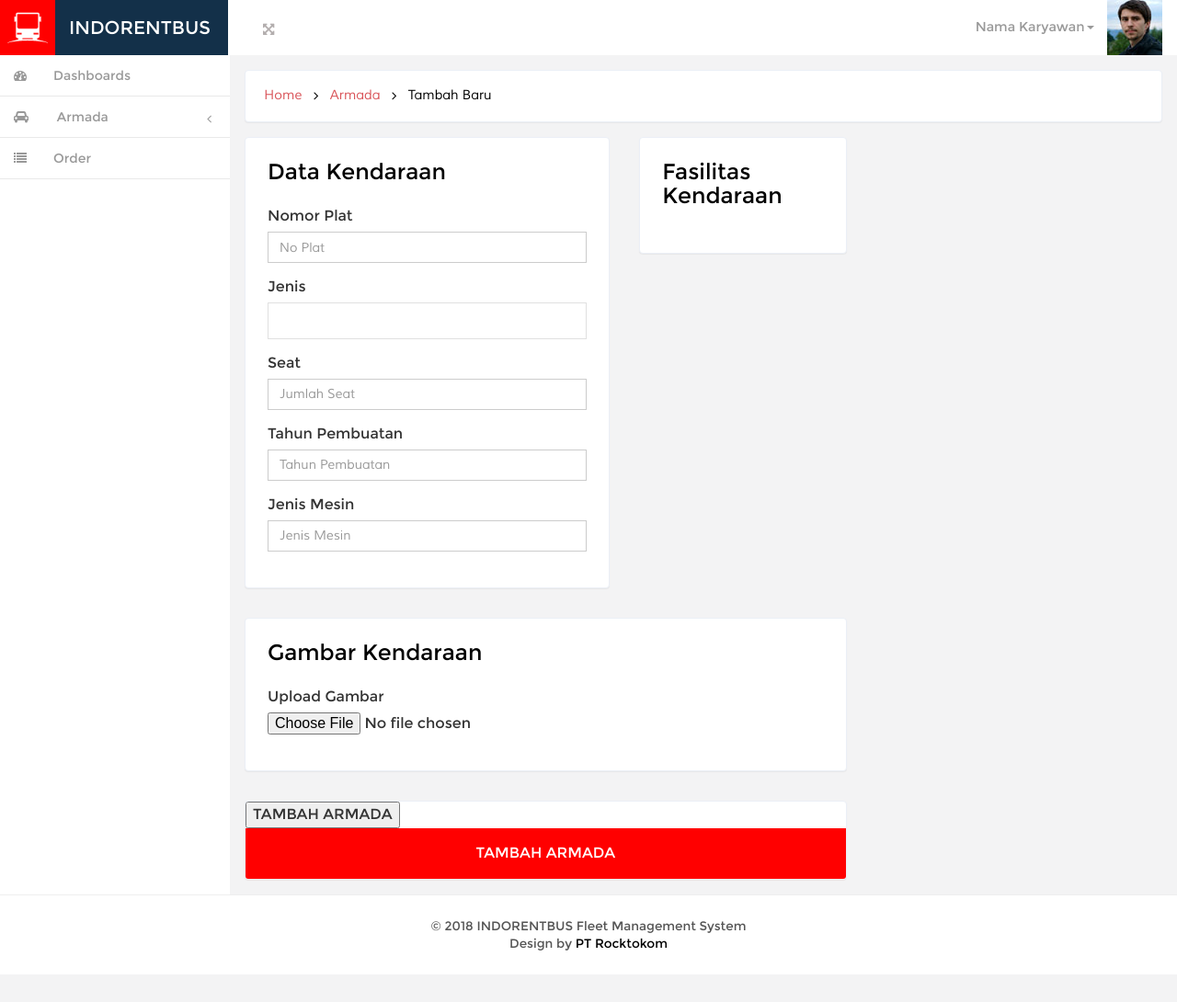
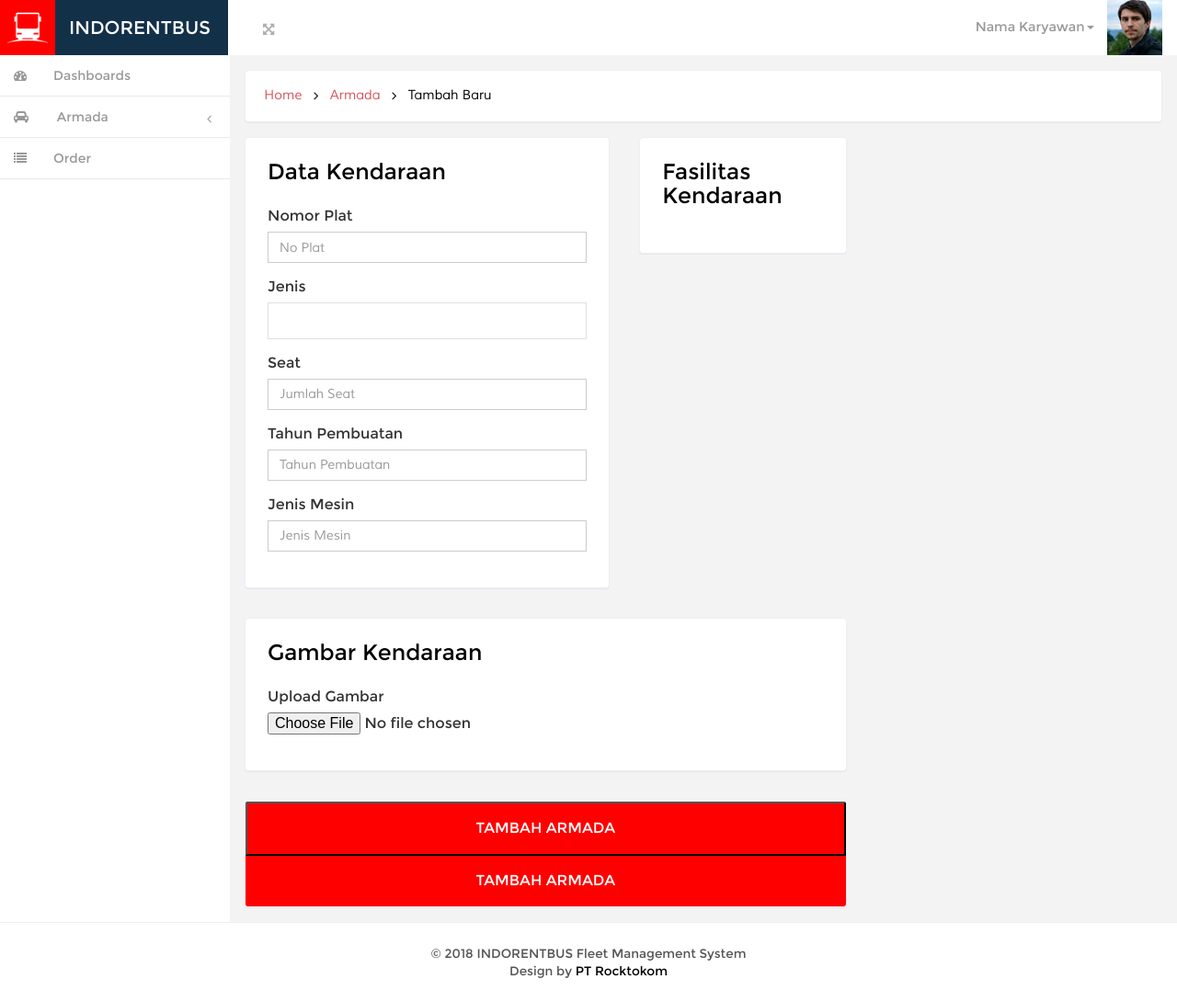
Before and after one commit to kemtol/indorentbus, a Jekyll site: the page built from laman/tambah-armada.html, in a window 1280 px wide. Shown: the whole page at 92% size. Built offline with Jekyll 4.4.1, drawn with Linux system fonts in a browser that asks for light colours; nearby versions of some CDN libraries; Markdown is read by kramdown in place of the engine named in the settings; comment, search, counter and statistics services are not loaded; before the commit the page ends 1060 px from its top, so only the background shows below that.

Commit message:
.quick-btn a
Signed-off-by: Errol Lenovo G40 <errol.widhavian@rocktokom.co>

```diff
--- a/_layouts/default.html
+++ b/_layouts/default.html
@@ -51,7 +51,7 @@
 		#page.content{min-height:calc(100vh - 130px)}
 		#auth-log {background: yellow;}
 		.quick-btn{overflow: hidden;padding:0}
-		.quick-btn a{background: red;color: #fff;padding: 1rem;display: block;width: 100%;text-align: center;text-decoration:none}
+		.quick-btn a, .quick-btn input{background: red;color: #fff;padding: 1rem;display: block;width: 100%;text-align: center;text-decoration:none}
 	</style>
 </head>
 
```
